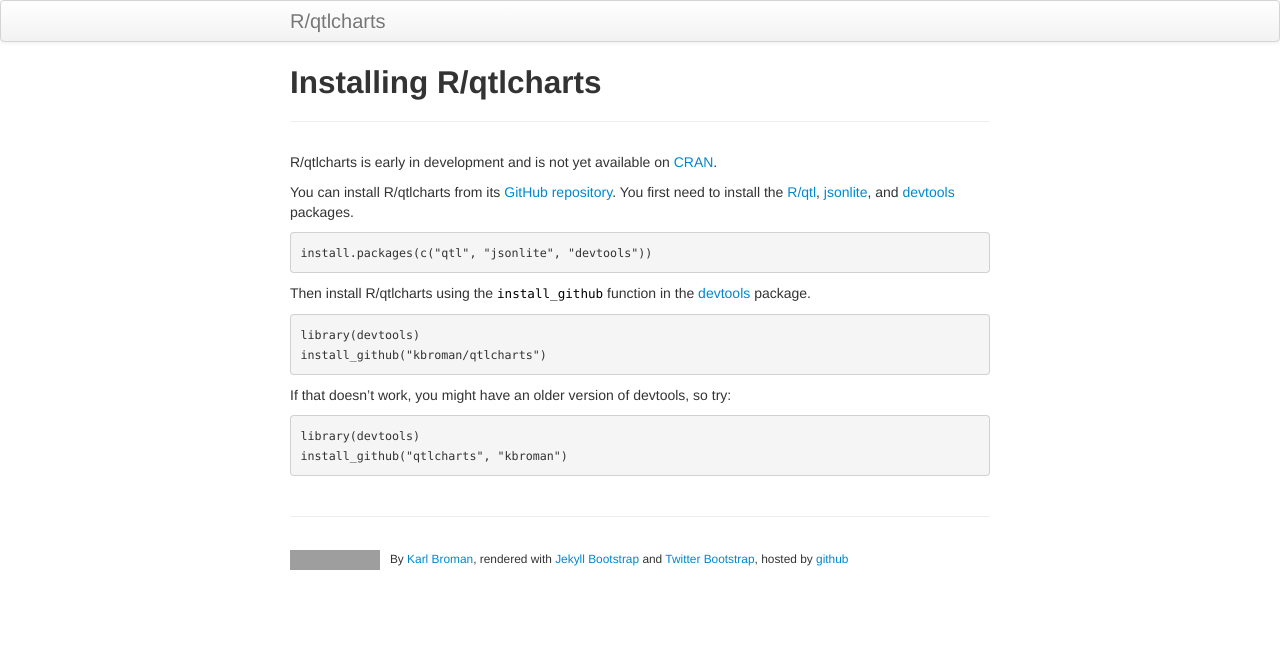
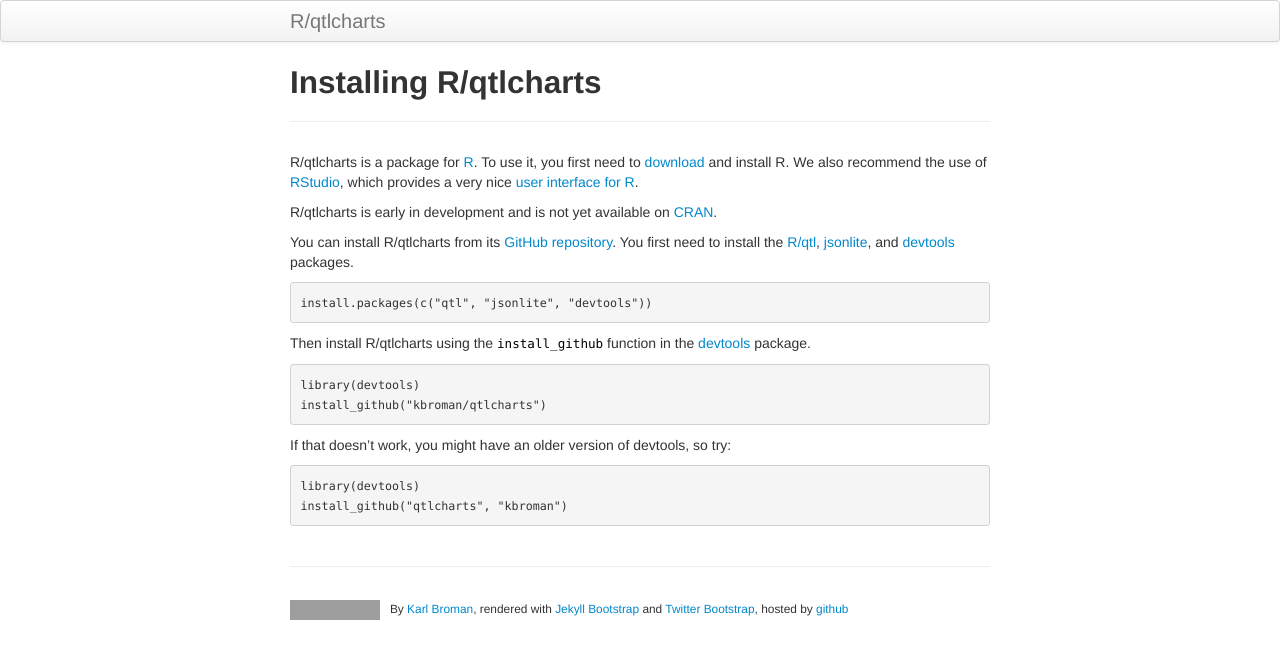
Before and after one commit to kbroman/qtlcharts, a Jekyll site: the page built from pages/installation.md, in a window 1280 px wide. Shown: the top 659 px of the page. Built offline with Jekyll 4.4.1, drawn with Linux system fonts in a browser that asks for light colours; grey boxes are pictures that could not be loaded.

Commit message:
installation: mention installation of R (and also RStudio)

```diff
--- a/pages/installation.md
+++ b/pages/installation.md
@@ -2,6 +2,12 @@
 layout: page
 title: Installing R/qtlcharts
 ---
+
+R/qtlcharts is a package for [R](http://www.r-project.org). To use it,
+you first need to [download](http://cran.r-project.org/) and install
+R. We also recommend the use of [RStudio](http://www.rstudio.com/),
+which provides a very nice
+[user interface for R](http://www.rstudio.com/products/rstudio/download/).
 
 R/qtlcharts is early in development and is not yet available on
 [CRAN](http://cran.r-project.org).
```
